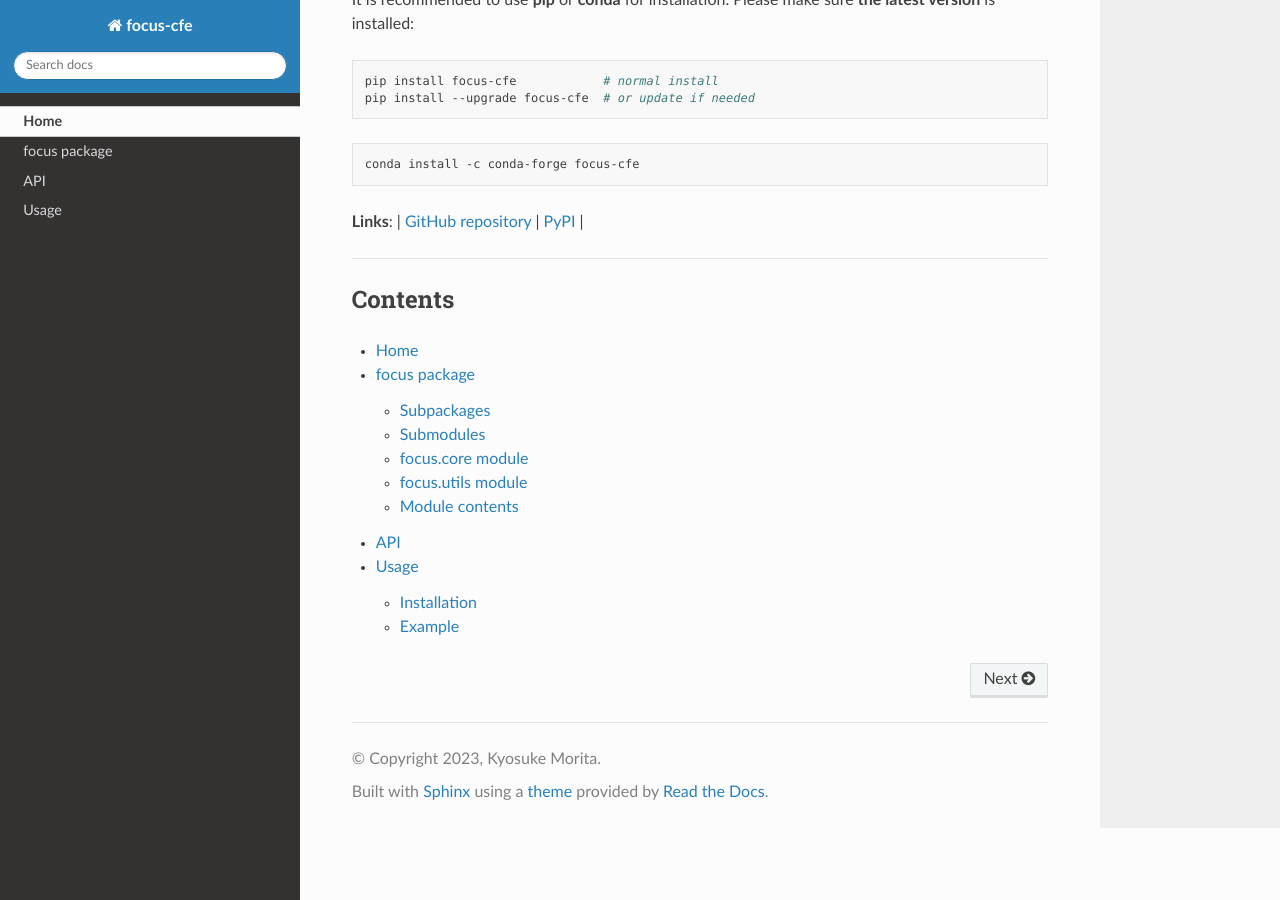
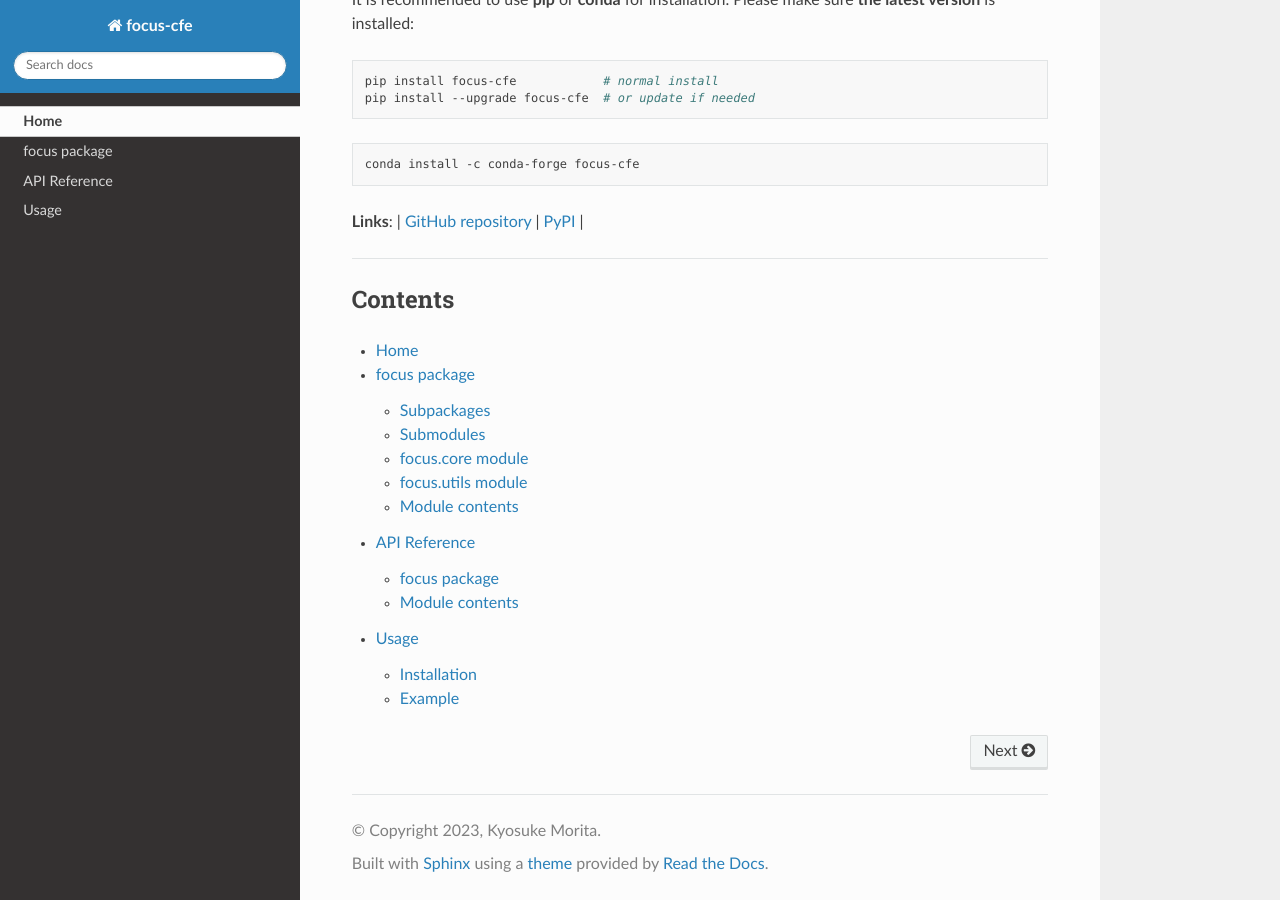
Before and after one commit to kyosek/CFXplorer, a Sphinx documentation site: the page built from docs/index.rst, in a window 1280 px wide and 900 px high, scrolled down 1697 px. Built offline with Sphinx 7.4.7 and the Read the Docs theme 2.0.0, drawn with Linux system fonts in a browser that asks for light colours.

Commit message:
check automodule

```diff
--- a/docs/api.rst
+++ b/docs/api.rst
@@ -1,9 +1,16 @@
-=========
-API
-=========
+=============
+API Reference
+=============
 
-.. autoclass:: focus.core.Focus
+.. toctree::
+
+    focus
+
+Module contents
+---------------
+
+.. automodule:: focus
     :members:
-    :undoc-members:
+    :undoc-members: tests
     :show-inheritance:
     :inherited-members:
--- a/docs/conf.py
+++ b/docs/conf.py
@@ -36,7 +36,7 @@
 # List of patterns, relative to source directory, that match files and
 # directories to ignore when looking for source files.
 # This pattern also affects html_static_path and html_extra_path.
-exclude_patterns = ["_build", "Thumbs.db", ".DS_Store"]
+exclude_patterns = ["_build", "Thumbs.db", ".DS_Store", "tests"]
 
 
 # -- Options for HTML output -------------------------------------------------
--- a/docs/focus.rst
+++ b/docs/focus.rst
@@ -15,7 +15,7 @@
 focus.core module
 -----------------
 
-.. automodule:: focus.core
+.. automodule:: focus
    :members:
    :undoc-members:
    :show-inheritance:
```
